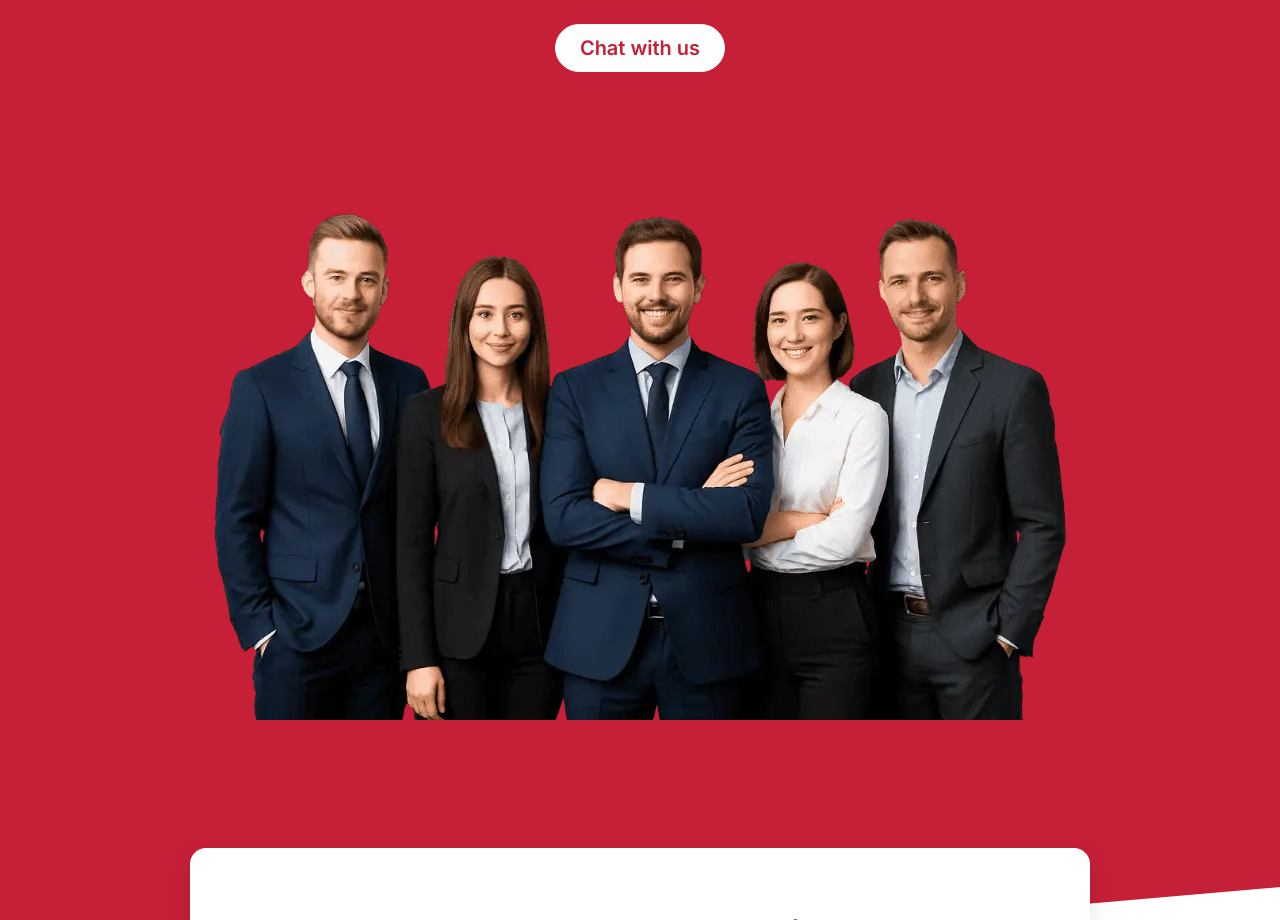
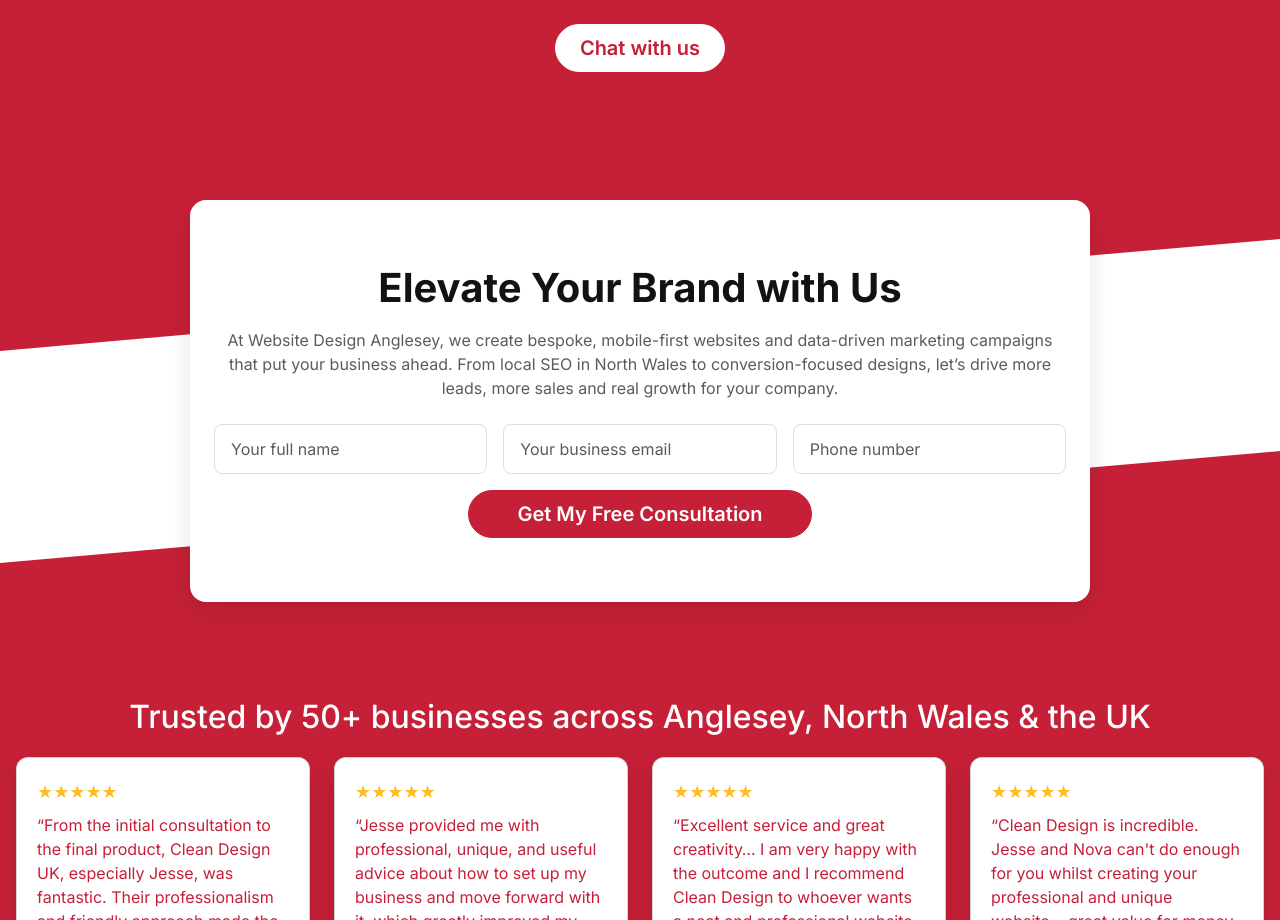
Before and after one commit to CleanDesignUK/web-design-anglesey, a plain HTML site: page index.html in a window 1280 px wide. Shown: the part 4100-5020 px from the top of the page. Drawn offline with nearby package versions, Linux system fonts and the light colour scheme; some packages are replaced by stand-ins of ours; a script that the page names is missing.

Commit message:
fix the navbar and delete image

```diff
--- a/index.css
+++ b/index.css
@@ -265,7 +265,7 @@
 
 
 /* --- Safety: prevent stray horizontal scroll (optional) --- */
-html, body { max-width: 100%; overflow-x: hidden; }
+html, body { max-width: 100%; }
 
 /* --- Make all images scale nicely --- */
 img { max-width: 100%; height: auto; }
--- a/index.html
+++ b/index.html
@@ -621,12 +621,6 @@
     <a href="/contact.html#chat" class="btn btn-light btn-lg rounded-pill mt-3 px-4">
       Chat with us
     </a>
-    <!-- New team image -->
-    <div class="support-image-wrapper mt-5">
-      <img src="support-team-web-designer-anglesey.webp"
-           alt="Our 24/7 support team"
-           class="img-fluid rounded-3">
-    </div>
   </div>
 </section>
 
```
